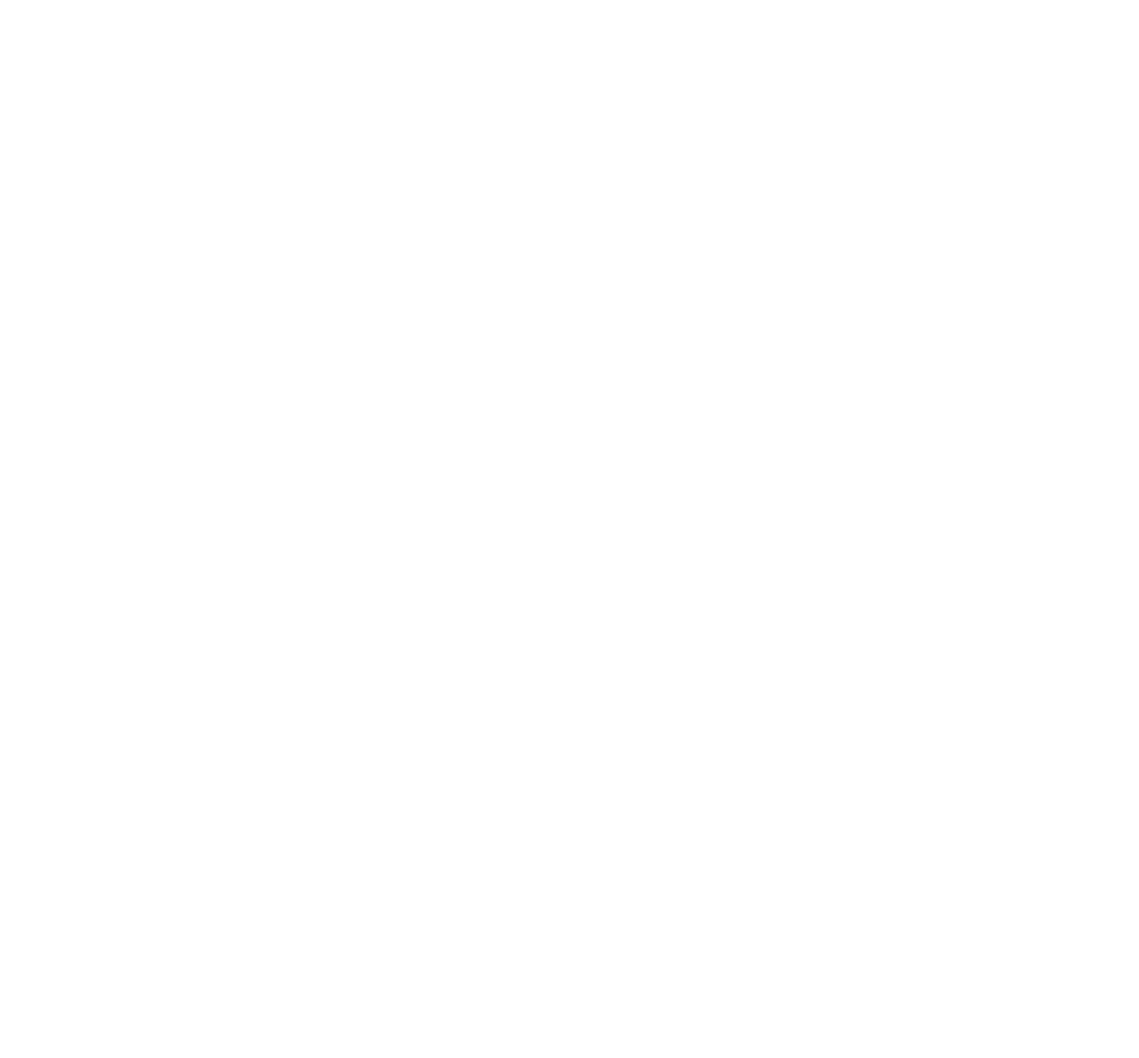
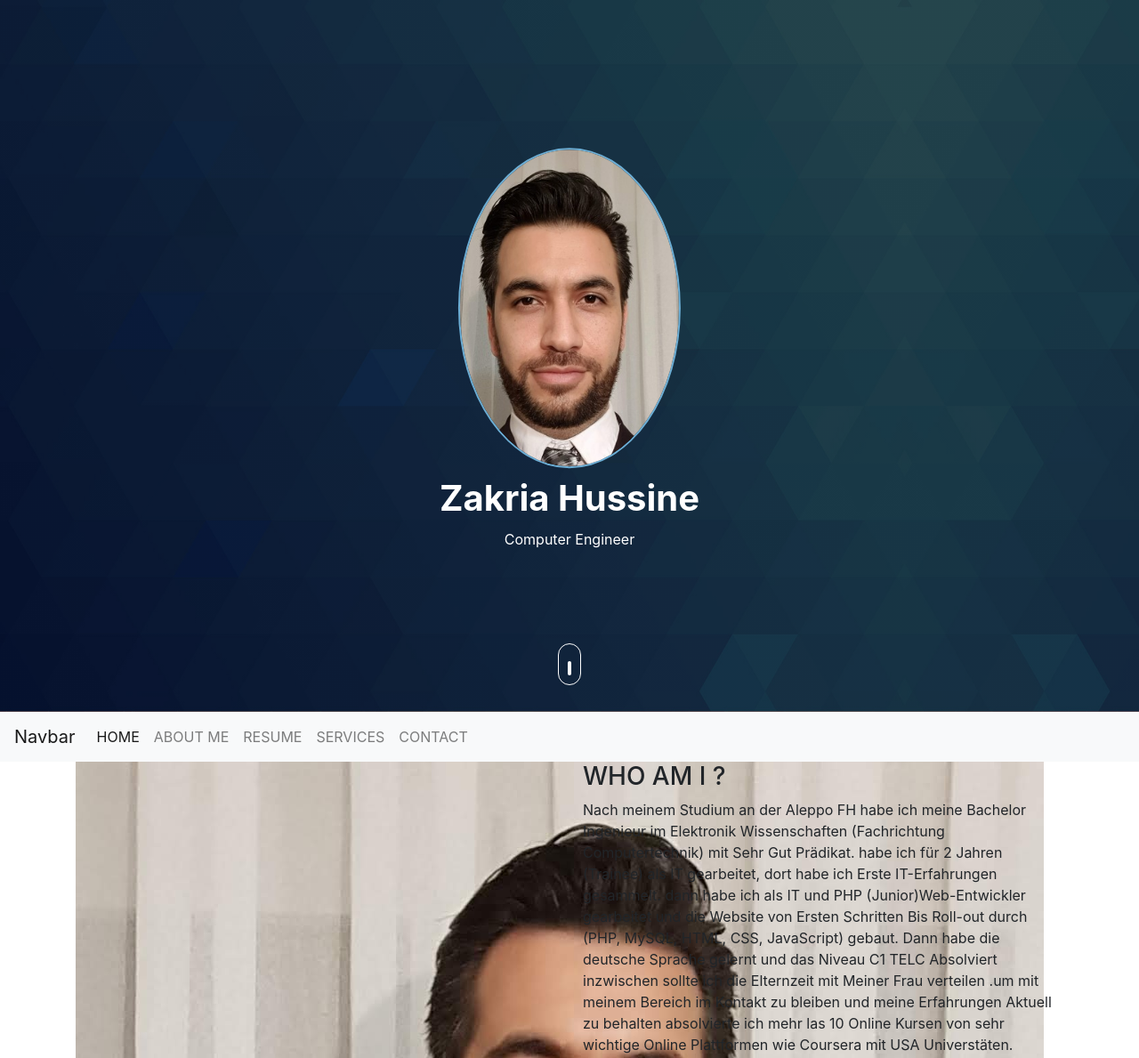
Before and after one commit to Zakria86/CV, a plain HTML site: page index.html in a window 1280 px wide. Shown: the top 1189 px of the page at 89% size. Before the commit the page ends 800 px from the top, so only its background shows below. Drawn offline with nearby package versions, Linux system fonts and the light colour scheme.

Commit message:
initial commit

```diff
--- a/index.html
+++ b/index.html
@@ -7,7 +7,69 @@
         <script src="https://cdn.jsdelivr.net/npm/popper.js@1.16.0/dist/umd/popper.min.js" ></script>
         <script src="https://stackpath.bootstrapcdn.com/bootstrap/4.4.1/js/bootstrap.min.js" ></script>
     </head>
-    <BOdy>
+    <Body>
 
-    </BOdy>
+        <!----------------Header Section------------------>
+        <section id="header">
+            <div class="container text-center">
+                <div class="user-box">
+                    <img src="images/face-cv.jpg" alt="">
+                    <h1>Zakria Hussine</h1>
+                    <p>Computer Engineer</p>
+                </div>
+            </div>
+            <div class="scroll-btn">
+                <div class="scroll-bar">
+                    <a href=""><span></span></a>
+                </div>
+            </div>
+        </section>
+        <!--------------------User-info Section--------->
+
+    <section id="user-info">
+        <nav class="navbar navbar-expand-lg navbar-light bg-light">
+            <a class="navbar-brand" href="#">Navbar</a>
+            <button class="navbar-toggler" type="button" data-toggle="collapse" data-target="#navbarNav" aria-controls="navbarNav" aria-expanded="false" aria-label="Toggle navigation">
+              <span class="navbar-toggler-icon"></span>
+            </button>
+            <div class="collapse navbar-collapse" id="navbarNav">
+              <ul class="navbar-nav">
+                <li class="nav-item active">
+                  <a class="nav-link" href="#">HOME</a>
+                </li>
+                <li class="nav-item">
+                  <a class="nav-link" href="#">ABOUT ME</a>
+                </li>
+                <li class="nav-item">
+                  <a class="nav-link" href="#">RESUME</a>
+                </li>
+                <li class="nav-item">
+                    <a class="nav-link" href="#">SERVICES</a>
+                  </li>
+                  <li class="nav-item">
+                    <a class="nav-link" href="#">CONTACT</a>
+                  </li>
+              </ul>
+            </div>
+          </nav>
+          <!--------------about------------->
+          <div class="about container" id="about">
+              <div class="row">
+                  <div class="col-md-6 text-center">
+                      <img src="images/pic1.jpg" alt="" class="profile-img">
+                  </div>
+                  <div class="col-md-6">
+                      <h3>WHO AM I ?</h3>
+                      <p>
+                        Nach meinem Studium an der Aleppo FH habe ich meine Bachelor Ingenieur im Elektronik Wissenschaften (Fachrichtung Computertechnik) mit Sehr Gut Prädikat.
+                        habe ich für 2 Jahren (Trainee) als IT gearbeitet, dort habe ich Erste IT-Erfahrungen gesammelt.
+                       dann habe ich als IT und PHP (Junior)Web-Entwickler gearbeitet und die Website von Ersten Schritten Bis Roll-out durch (PHP, MySQL, HTML, CSS, JavaScript) gebaut.
+                       Dann habe die deutsche Sprache gelernt und das Niveau C1 TELC Absolviert inzwischen sollte ich die Elternzeit mit Meiner Frau verteilen .um mit meinem Bereich im Kontakt zu bleiben und meine Erfahrungen Aktuell zu behalten absolvierte ich mehr las 10 Online Kursen von sehr wichtige Online Plattformen wie Coursera mit USA Universtäten.
+                       </p>
+                  </div>
+              </div>
+          </div>
+
+    </section>
+    </Body>
 </html>
--- a/style.css
+++ b/style.css
@@ -0,0 +1,71 @@
+body
+{
+    margin : 0;
+    padding:0;
+    font-family: sans-serif;
+}
+/*----------Header CSS-------------*/
+#header
+{
+    height: 100vh;
+    background: linear-gradient(rgba(0,0,0,0.6),rgba(0,0,0,0.6)),url(images/background.jpg);
+    background-position: center;
+    background-size: cover;
+    background-attachment: fixed;
+}
+.user-box
+{
+    top:50%;
+    left:50%;
+    transform: translate(-50%,-50%);
+    position: absolute;
+    color: white;
+}
+
+.user-box img
+{
+    border-radius: 50%;
+    width : 250px;
+    border: 2px solid #6caed5;
+
+
+}
+.user-box h1
+{
+    color: #fff;
+    font-weight: bold;
+    margin:10px;
+}
+
+.user-box p
+{
+    color: #fff;
+
+}
+.scroll-btn
+{
+    bottom: 30px;
+    position: absolute;
+    left: 50%;
+    transform: translateX(-50%);
+    border: 1px solid #fff;
+    padding: 10px 10px 20px ;
+    border-radius: 30px;
+}
+
+.scroll-bar span
+{
+    border: 2px solid #fff;
+    font-size: 10px;
+    border-radius: 30px;
+}
+.scroll-bar
+{
+    animation: mover 1s infinite alternate;
+}
+@keyframes mover
+{
+    0%{transform: translateY(0);}
+    100%{transform: translateY(10px);}
+
+}
```
Also changed, not shown: images/background.jpg (added), images/face-cv.jpg (added).
